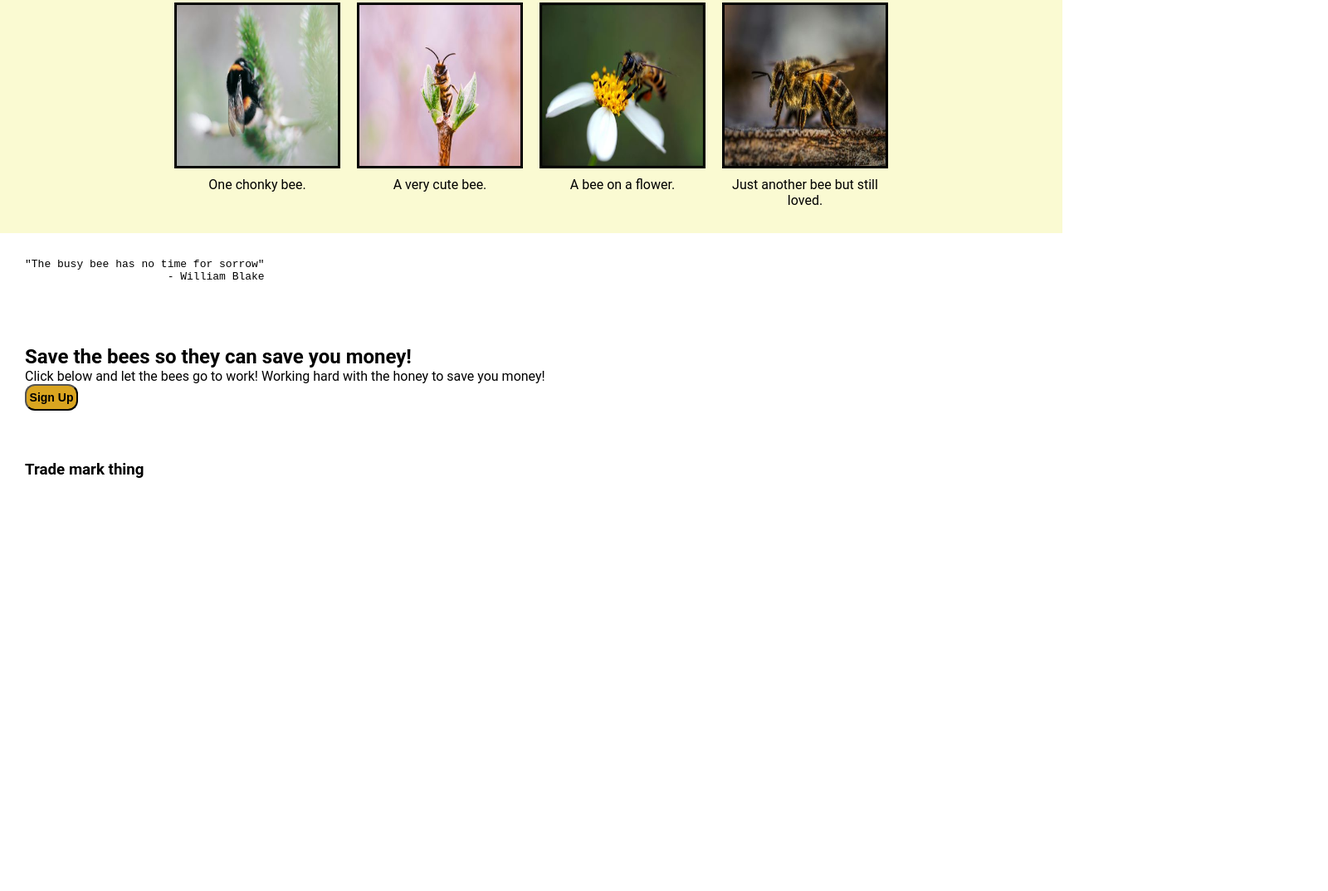
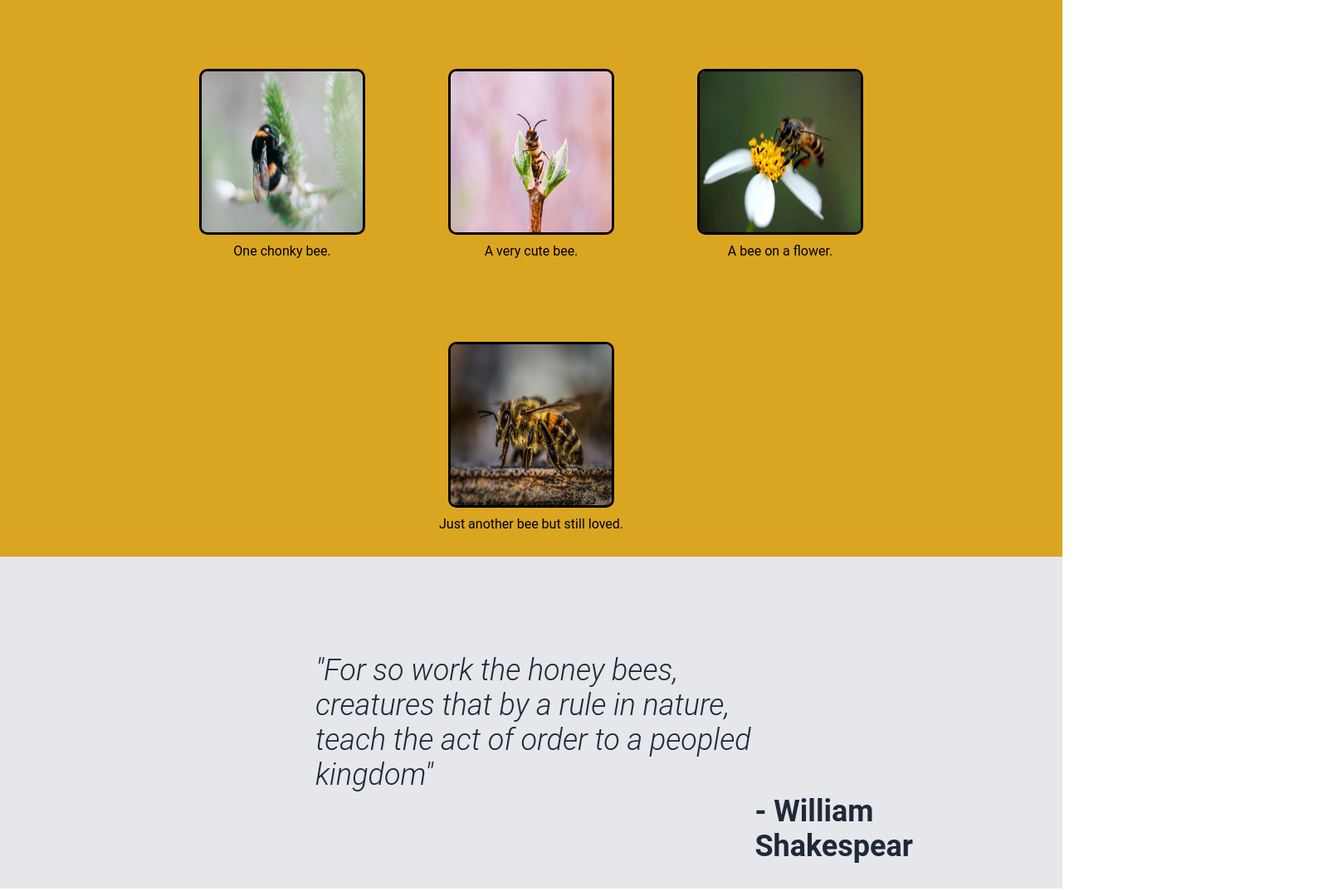
Before and after one commit to Zhekahn/Landing-Page, a plain HTML site: page index.html in a window 1280 px wide. Shown: the part 569-1643 px from the top of the page at 83% size, 1600 px wide, since content can reach past the window. Before the commit the page ends 1176 px from the top, so only its background shows below. Drawn offline with Linux system fonts and the light colour scheme.

Commit message:
Finished CSS Project complete
- added copyright
- added finished css for all sections
LANDING PAGE PROJECT IS NOW COMPLETE FURTURE EDITS COMING BUT WILL BE SEPERATE PROJECTS

```diff
--- a/index.html
+++ b/index.html
@@ -65,23 +65,22 @@
 
   <section class="quote">
     <div class="container">
-      <pre>"The busy bee has no time for sorrow"
-                      - William Blake
-      </pre>
+      <p><i>"For so work the honey bees, creatures that by a rule in nature, teach the act of order to a peopled kingdom"</i></p>
+      <h4>- William Shakespear</h4>
     </div>
   </section>
 
   <section class="action-call">
     <div class="container">
       <h2>Save the bees so they can save you money!</h2>
-      <p>Click below and let the bees go to work! Working hard with the honey to save you money!</p>
+      <p>Click sign up and let the bees go to work! Working hard with the honey to save you money!</p>
       <button class="button"><a href="">Sign Up</a></button>
     </div>
   </section>
 
   <footer class="footer">
     <div class="container">
-      <h3>Trade mark thing</h3>
+      <h3>Copyright &copy; Zhekan 2025</h3>
     </div>
   </footer>
 
--- a/style.css
+++ b/style.css
@@ -2,16 +2,16 @@
   box-sizing: border-box;
   margin: 0;
   padding: 0;
+}
 body{
   font-family: Roboto;
 }
-
 .container{
   margin: 0 auto;
   padding: 30px;
 }
 .button{
-    background-color: goldenrod;
+  background-color: goldenrod;
   border-radius: 12px;
   height: 2rem;
   width: 4rem;
@@ -97,7 +97,7 @@ ul{
 
 /* IMAGE-BOXES */
 .image-boxes{
-  background-color: lightgoldenrodyellow;
+  background-color: goldenrod;
 }
 .image-boxes .container{
   margin-left: 150px;
@@ -105,7 +105,7 @@ ul{
   display: flex;
   flex-wrap: wrap;
   justify-content: center;
-  gap: 20px;
+  gap: 100px;
   padding: 30px;
 }
 .image-boxes .container h2{
@@ -119,14 +119,69 @@ ul{
   display: flex;
   flex-direction: column;
   align-items: center;
-  max-width: 200px;
 }
 .image-boxes .container .box img{
   border: solid 3px;
   height: 200px;
   width: 200px;
+  border-radius: 10px;
 }
 .image-boxes .container .box p{
   text-align: center;
   margin-top: 10px;
 }
+
+/* QUOTE */
+.quote{
+  background-color: #e5e7eb;
+}
+.quote .container{
+  display: flex;
+  height: 400px;
+  font-size: 36px;
+  font-weight: 300;
+  color: #1f2937;
+  justify-content: center;
+  align-items: center;
+  margin-left: 350px;
+  margin-right: 150px;
+}
+.quote .container h4{
+  align-self: flex-end;
+}
+
+/* ACTION-CALL */
+.action-call{
+  height: 400px;
+}
+.action-call .container{
+  display: flex;
+  background-color: #3882f6;
+  width: 1400px;
+  color: white;
+  flex-direction: column;
+  padding: 50px;
+  align-items: flex-start;
+  margin: 200px;
+  border-radius: 15px;
+}
+.action-call .container h2{
+  margin-left: 200px;
+}
+.action-call .container p{
+  margin-left: 200px;
+}
+.action-call .container .button{
+  align-self: flex-end;
+  width: 150px;
+  margin-right: 250px;
+}
+.footer{
+  background-color: #1f2937;
+}
+.footer .container{
+  display: flex;
+  flex-direction: column;
+  align-items: center;
+  color: white;
+}
```
